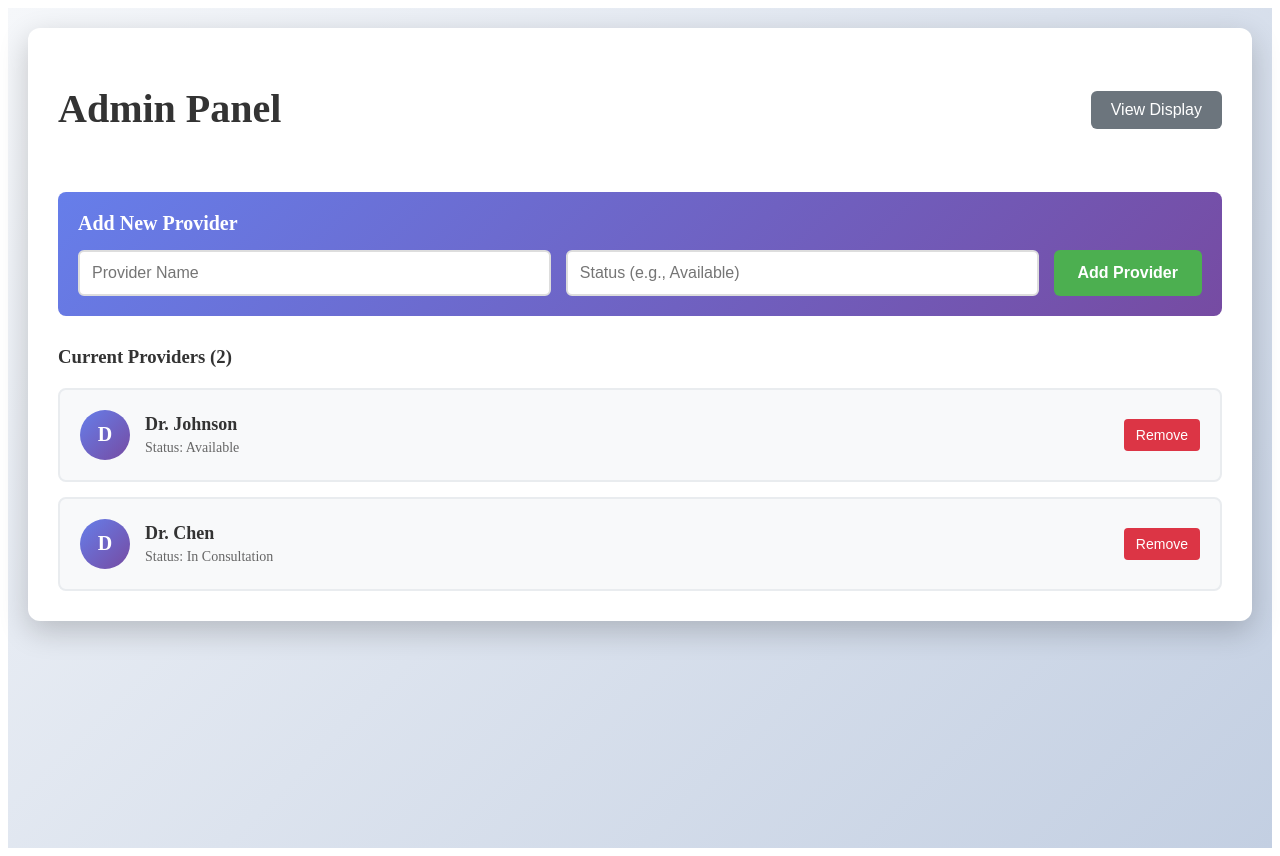
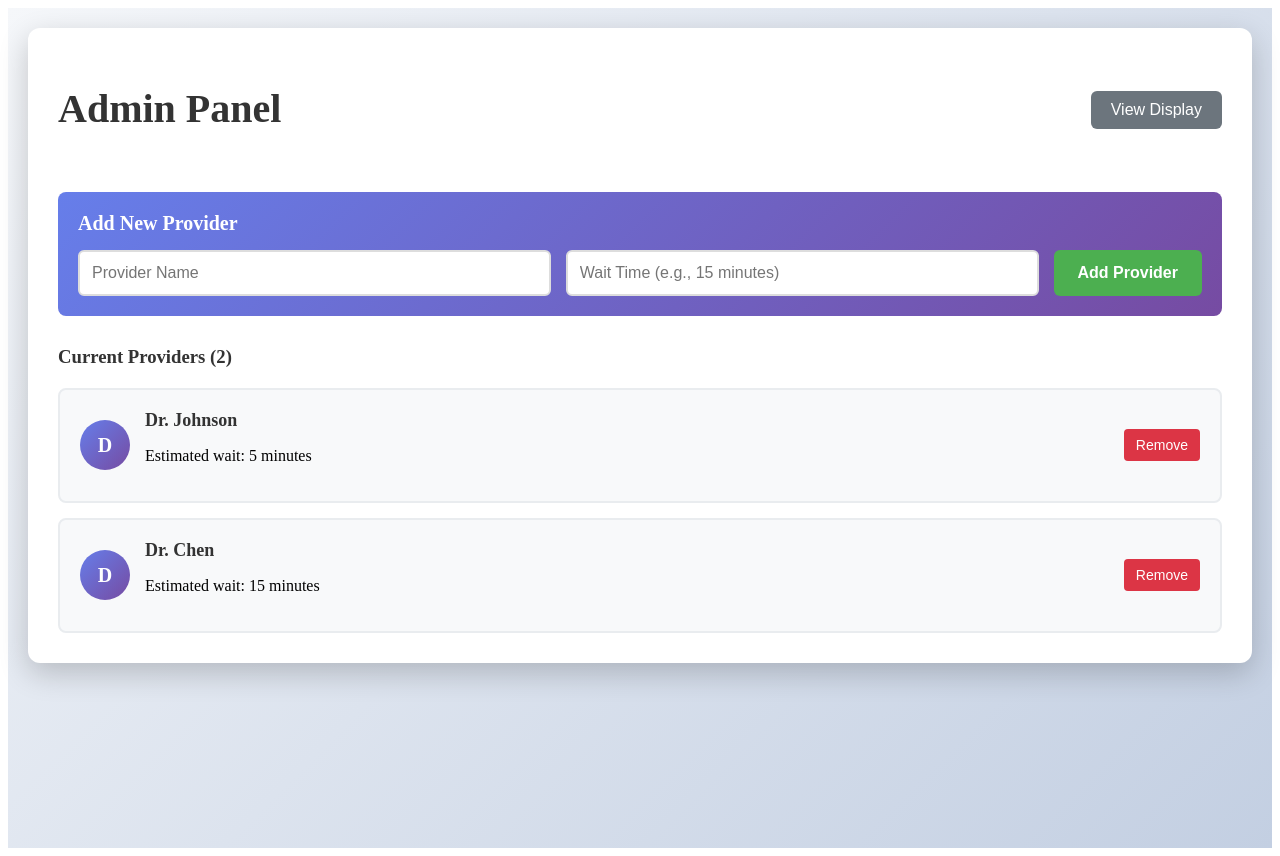
Before and after one commit to LinuxEclipsed/wait-times, a React (Vite) app: page / in a window 1280 px wide. Both pictures are taken after a click on the button "Admin". Built offline with nearby package versions, Linux system fonts and the light colour scheme.

Commit message:
Changed to wait times

```diff
--- a/src/App.jsx
+++ b/src/App.jsx
@@ -4,22 +4,22 @@ import { styles } from './Styles';
 const WaitingRoomApp = () => {
   const [isAdmin, setIsAdmin] = useState(false);
   const [providers, setProviders] = useState([
-    { id: 1, name: "Dr. Johnson", status: "Available" },
-    { id: 2, name: "Dr. Chen", status: "In Consultation" }
+    { id: 1, name: "Dr. Johnson", waitTime: "5 minutes" },
+    { id: 2, name: "Dr. Chen", waitTime: "15 minutes" }
   ]);
   const [newName, setNewName] = useState('');
-  const [newStatus, setNewStatus] = useState('');
+  const [newWaitTime, setNewWaitTime] = useState('');
 
   const addProvider = () => {
-    if (newName.trim() && newStatus.trim()) {
+    if (newName.trim() && newWaitTime.trim()) {
       const newProvider = {
         id: Date.now(),
         name: newName.trim(),
-        status: newStatus.trim()
+        waitTime: newWaitTime.trim()
       };
       setProviders([...providers, newProvider]);
       setNewName('');
-      setNewStatus('');
+      setNewWaitTime('');
     }
   };
 
@@ -68,9 +68,9 @@ const WaitingRoomApp = () => {
               />
               <input
                 type="text"
-                placeholder="Status (e.g., Available)"
-                value={newStatus}
-                onChange={(e) => setNewStatus(e.target.value)}
+                placeholder="Wait Time (e.g., 15 minutes)"
+                value={newWaitTime}
+                onChange={(e) => setNewWaitTime(e.target.value)}
                 onKeyPress={handleKeyPress}
                 style={styles.input}
               />
@@ -99,7 +99,7 @@ const WaitingRoomApp = () => {
                       </div>
                       <div>
                         <h4 style={styles.providerName}>{provider.name}</h4>
-                        <p style={styles.status}>Status: {provider.status}</p>
+                        <p style={styles.waitTime}>Estimated wait: {provider.waitTime}</p>
                       </div>
                     </div>
                     <button
@@ -133,8 +133,8 @@ const WaitingRoomApp = () => {
         Admin
       </button>
 
-      <h1 style={styles.displayTitle}>Provider Status Board</h1>
-      <p style={styles.subtitle}>Current provider availability</p>
+      <h1 style={styles.displayTitle}>Provider Wait Times</h1>
+      <p style={styles.subtitle}>Current estimated wait times</p>
 
       {providers.length === 0 ? (
         <div style={styles.emptyState}>
@@ -148,8 +148,9 @@ const WaitingRoomApp = () => {
               <div style={styles.displayAvatar}>
                 {provider.name.charAt(0).toUpperCase()}
               </div>
+
               <h3 style={styles.displayName}>{provider.name}</h3>
-              <p style={styles.displayStatus}>Status: {provider.status}</p>
+              <p style={styles.displayWaitTime}>Estimated wait: {provider.waitTime}</p>
             </div>
           ))}
         </div>
```
